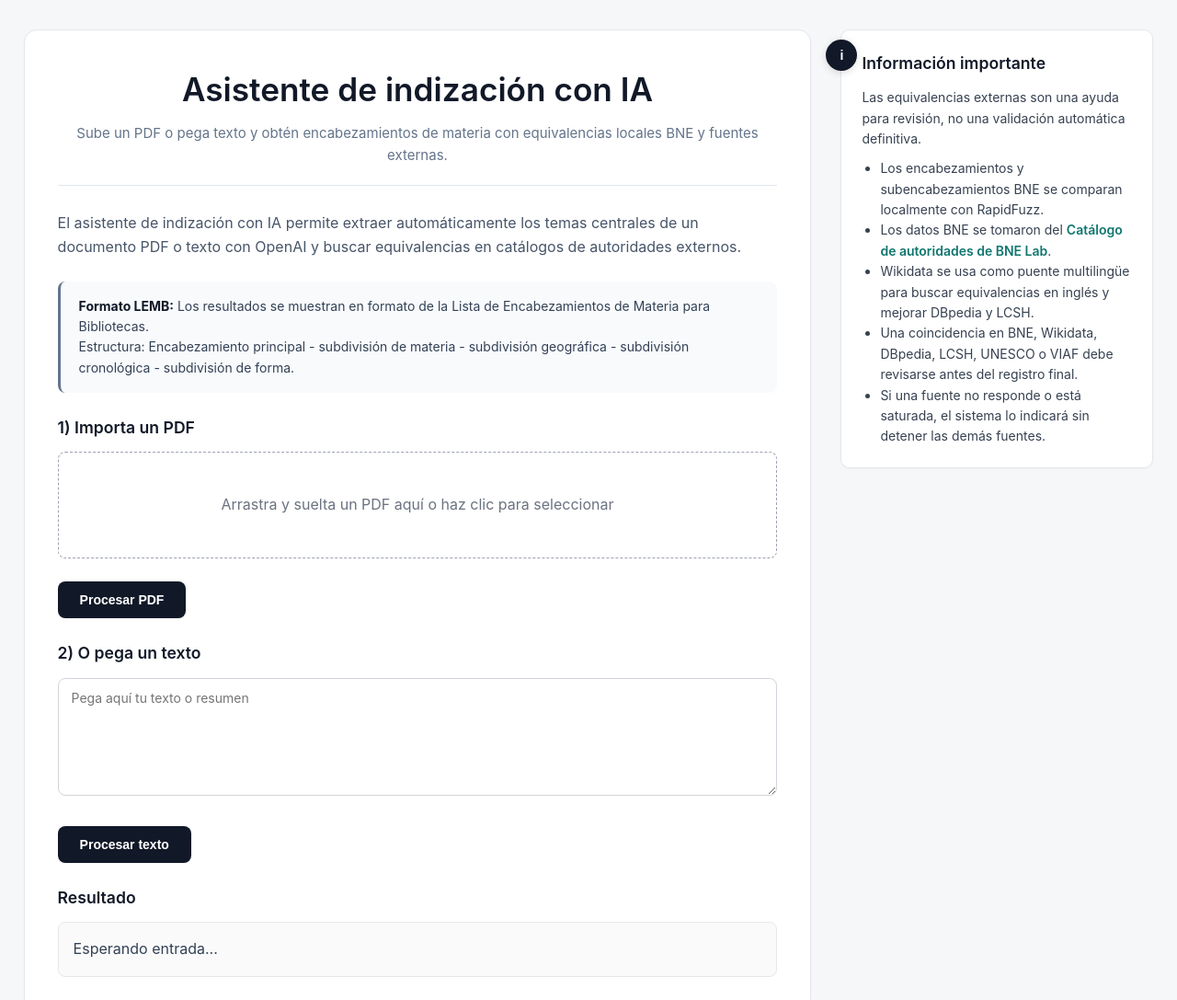
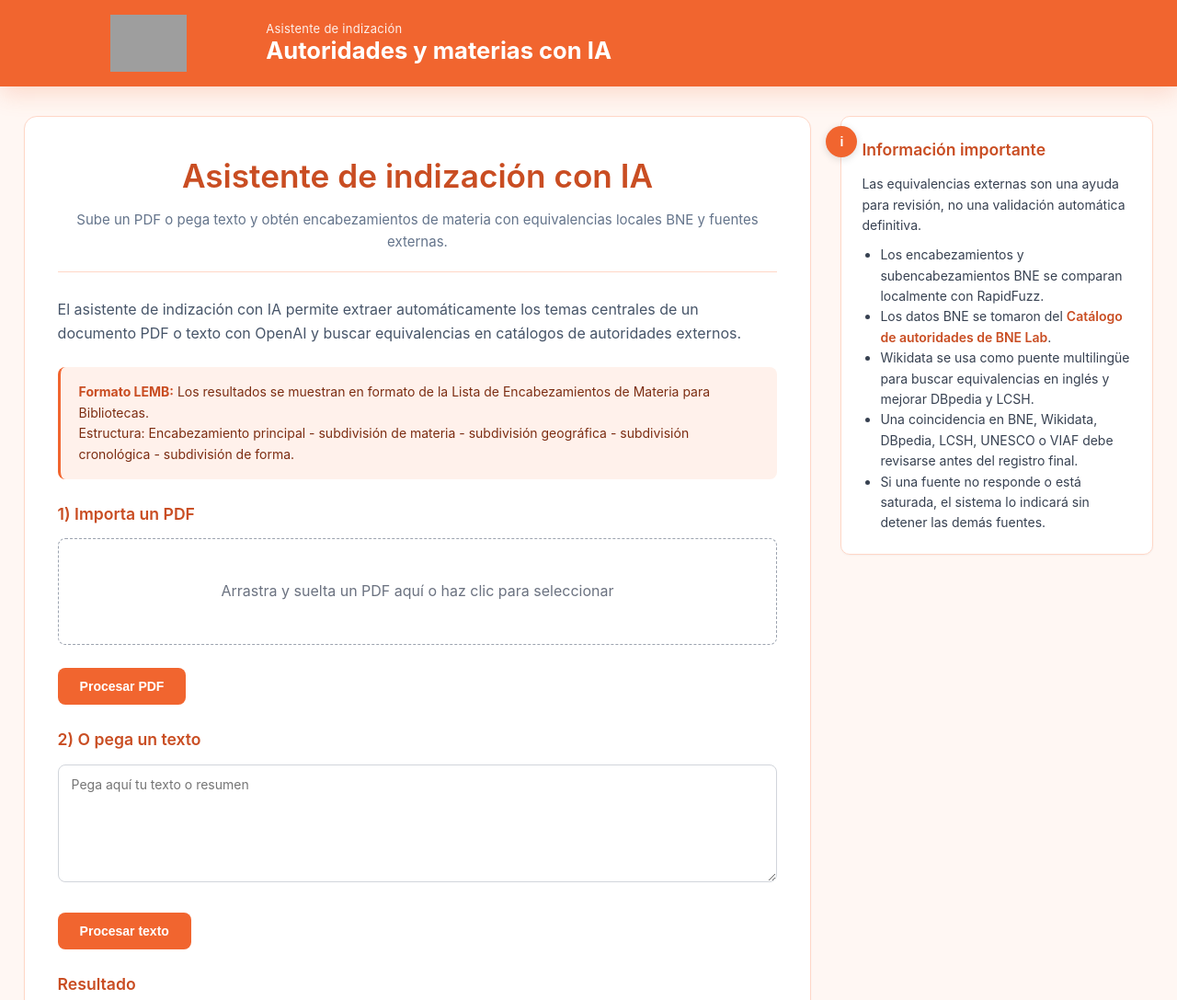
Before and after one commit to LuisPoloBautista/TopicAuthority, a website: page index.html in a window 1280 px wide. Shown: the top 1087 px of the page at 92% size. Drawn offline with nearby package versions, Linux system fonts and the light colour scheme; grey boxes are pictures that could not be loaded.

Commit message:
Interfaz alineada con ignite

```diff
--- a/index.html
+++ b/index.html
@@ -8,6 +8,16 @@
   <script src="https://cdn.jsdelivr.net/npm/pdfjs-dist@3.11.174/build/pdf.min.js"></script>
 </head>
 <body>
+  <header class="site-header">
+    <a class="brand" href="/" aria-label="Inicio">
+      <img src="https://igniteonline.la/wp-content/uploads/2025/05/COLOR-2-1.png" alt="Ignite Online" />
+    </a>
+    <div class="site-header-text">
+      <span>Asistente de indización</span>
+      <strong>Autoridades y materias con IA</strong>
+    </div>
+  </header>
+
   <div class="app-shell">
     <main class="container">
       <header class="hero">
--- a/styles.css
+++ b/styles.css
@@ -1,15 +1,69 @@
 * {
   box-sizing: border-box;
+}
+
+:root {
+  --brand: #F1652F;
+  --brand-dark: #c94d22;
+  --brand-soft: #fff1eb;
+  --text: #1f2937;
+  --muted: #64748b;
+  --line: #e5e7eb;
 }
 
 body {
   font-family: 'Inter', 'Segoe UI', Roboto, Arial, sans-serif;
   line-height: 1.6;
-  background: #f6f7f9;
-  color: #1f2937;
-  padding: 32px 18px;
+  background: #fff7f3;
+  color: var(--text);
+  padding: 0 18px 32px;
   min-height: 100vh;
   margin: 0;
+}
+
+.site-header {
+  width: calc(100% + 36px);
+  margin: 0 -18px 32px;
+  min-height: 86px;
+  padding: 16px clamp(18px, 4vw, 56px);
+  background: var(--brand);
+  color: #ffffff;
+  display: flex;
+  align-items: center;
+  gap: 18px;
+  box-shadow: 0 8px 24px rgba(241, 101, 47, 0.2);
+}
+
+.brand {
+  display: inline-flex;
+  align-items: center;
+  justify-content: center;
+  width: min(220px, 42vw);
+  min-height: 54px;
+}
+
+.brand img {
+  display: block;
+  max-width: 100%;
+  max-height: 62px;
+  object-fit: contain;
+}
+
+.site-header-text {
+  display: flex;
+  flex-direction: column;
+  line-height: 1.25;
+}
+
+.site-header-text span {
+  font-size: 13px;
+  letter-spacing: 0.02em;
+  opacity: 0.9;
+}
+
+.site-header-text strong {
+  font-size: clamp(18px, 2vw, 26px);
+  font-weight: 700;
 }
 
 .app-shell {
@@ -31,19 +85,19 @@ body {
 .lemb-info {
   margin: 0 0 24px;
   padding: 16px 20px;
-  background: #f8fafc;
-  border-left: 3px solid #64748b;
+  background: var(--brand-soft);
+  border-left: 3px solid var(--brand);
   border-radius: 8px;
   font-size: 14px;
-  color: #334155;
+  color: #7c2d12;
 }
 
 .lemb-info strong {
-  color: #111827;
+  color: var(--brand-dark);
 }
 
 .lemb-info em {
-  color: #334155;
+  color: var(--brand-dark);
   font-weight: 500;
 }
 
@@ -52,7 +106,7 @@ body {
   top: 24px;
   justify-self: end;
   width: 100%;
-  border: 1px solid #e5e7eb;
+  border: 1px solid #ffd7c7;
   border-radius: 10px;
   background: #ffffff;
   color: #374151;
@@ -68,7 +122,7 @@ body {
   height: 34px;
   padding: 0;
   border-radius: 999px;
-  background: #111827;
+  background: var(--brand);
   box-shadow: 0 2px 8px rgba(0, 0, 0, 0.14);
   font-weight: 700;
 }
@@ -80,7 +134,7 @@ body {
 
 .sidebar-content h2 {
   margin-top: 0;
-  color: #111827;
+  color: var(--brand-dark);
 }
 
 .sidebar-content p {
@@ -93,7 +147,7 @@ body {
 }
 
 .sidebar-content a {
-  color: #0f766e;
+  color: var(--brand-dark);
   font-weight: 600;
   text-decoration: none;
 }
@@ -116,7 +170,7 @@ body {
 .container {
   width: 100%;
   background: #ffffff;
-  border: 1px solid #e5e7eb;
+  border: 1px solid #ffd7c7;
   border-radius: 14px;
   padding: 36px;
   box-shadow: 0 1px 2px rgba(15, 23, 42, 0.04);
@@ -126,13 +180,13 @@ body {
   text-align: center;
   margin-bottom: 28px;
   padding-bottom: 20px;
-  border-bottom: 1px solid #e2e8f0;
+  border-bottom: 1px solid #ffd7c7;
 }
 
 .hero h1 {
   font-size: 2.2rem;
   margin: 0 0 8px;
-  color: #111827;
+  color: var(--brand-dark);
   font-weight: 600;
 }
 
@@ -143,7 +197,7 @@ body {
 }
 
 h2 {
-  color: #111827;
+  color: var(--brand-dark);
   font-size: 1.1rem;
   margin-bottom: 12px;
   font-weight: 600;
@@ -173,8 +227,8 @@ textarea {
 
 input[type="file"]:focus,
 textarea:focus {
-  border-color: #111827;
-  box-shadow: 0 0 0 3px rgba(17, 24, 39, 0.08);
+  border-color: var(--brand);
+  box-shadow: 0 0 0 3px rgba(241, 101, 47, 0.14);
 }
 
 textarea {
@@ -195,15 +249,15 @@ textarea {
 
 .drop-zone:hover,
 .drop-zone.dragover {
-  border-color: #111827;
-  background: #f9fafb;
+  border-color: var(--brand);
+  background: var(--brand-soft);
 }
 
 button {
   border: none;
   border-radius: 8px;
   padding: 12px 24px;
-  background: #111827;
+  background: var(--brand);
   color: white;
   font-size: 14px;
   font-weight: 600;
@@ -212,15 +266,15 @@ button {
 }
 
 button:hover {
-  background: #374151;
+  background: var(--brand-dark);
   transform: translateY(-1px);
 }
 
 #output {
   min-height: 60px;
   padding: 16px;
-  background: #fafafa;
-  border: 1px solid #e5e7eb;
+  background: #fffdfb;
+  border: 1px solid #ffd7c7;
   border-radius: 8px;
   color: #334155;
 }
@@ -251,7 +305,7 @@ button:hover {
   gap: 10px;
   align-items: flex-start;
   font-weight: 700;
-  color: #111827;
+  color: var(--brand-dark);
 }
 
 .topic-number {
@@ -261,7 +315,7 @@ button:hover {
   min-width: 26px;
   height: 26px;
   border-radius: 999px;
-  background: #111827;
+  background: var(--brand);
   color: #fff;
   font-size: 13px;
 }
@@ -280,18 +334,18 @@ button:hover {
   margin-top: 10px;
   padding: 10px 12px;
   background: #fff;
-  border: 1px solid #e5e7eb;
+  border: 1px solid #ffd7c7;
   border-radius: 8px;
 }
 
 .authority-source-empty {
-  background: #f8fafc;
+  background: #fff8f5;
   border-style: dashed;
 }
 
 .authority-source h3 {
   margin: 0 0 6px;
-  color: #111827;
+  color: var(--brand-dark);
   font-size: 14px;
 }
 
@@ -309,7 +363,7 @@ button:hover {
 }
 
 .authority-source a {
-  color: #0f766e;
+  color: var(--brand-dark);
   font-weight: 600;
   text-decoration: none;
 }
@@ -323,8 +377,8 @@ button:hover {
   margin-left: 6px;
   padding: 1px 7px;
   border-radius: 999px;
-  background: #f3f4f6;
-  color: #374151;
+  background: var(--brand-soft);
+  color: var(--brand-dark);
   font-size: 12px;
 }
 
@@ -333,8 +387,8 @@ button:hover {
   margin-left: 6px;
   padding: 1px 7px;
   border-radius: 999px;
-  background: #ecfdf5;
-  color: #047857;
+  background: #ffe2d7;
+  color: var(--brand-dark);
   font-size: 12px;
 }
 
@@ -365,7 +419,26 @@ button:hover {
 
 @media (max-width: 900px) {
   body {
-    padding: 16px;
+    padding: 0 16px 24px;
+  }
+
+  .site-header {
+    width: calc(100% + 32px);
+    margin: 0 -16px 20px;
+    min-height: auto;
+    padding: 14px 16px;
+    align-items: flex-start;
+    flex-direction: column;
+    gap: 8px;
+  }
+
+  .brand {
+    width: min(190px, 70vw);
+    min-height: 44px;
+  }
+
+  .brand img {
+    max-height: 52px;
   }
 
   .app-shell {
@@ -387,7 +460,7 @@ button:hover {
   .info-sidebar.collapsed {
     width: 100%;
     min-height: 54px;
-    border-color: #e5e7eb;
+    border-color: #ffd7c7;
     background: #ffffff;
   }
 
```
